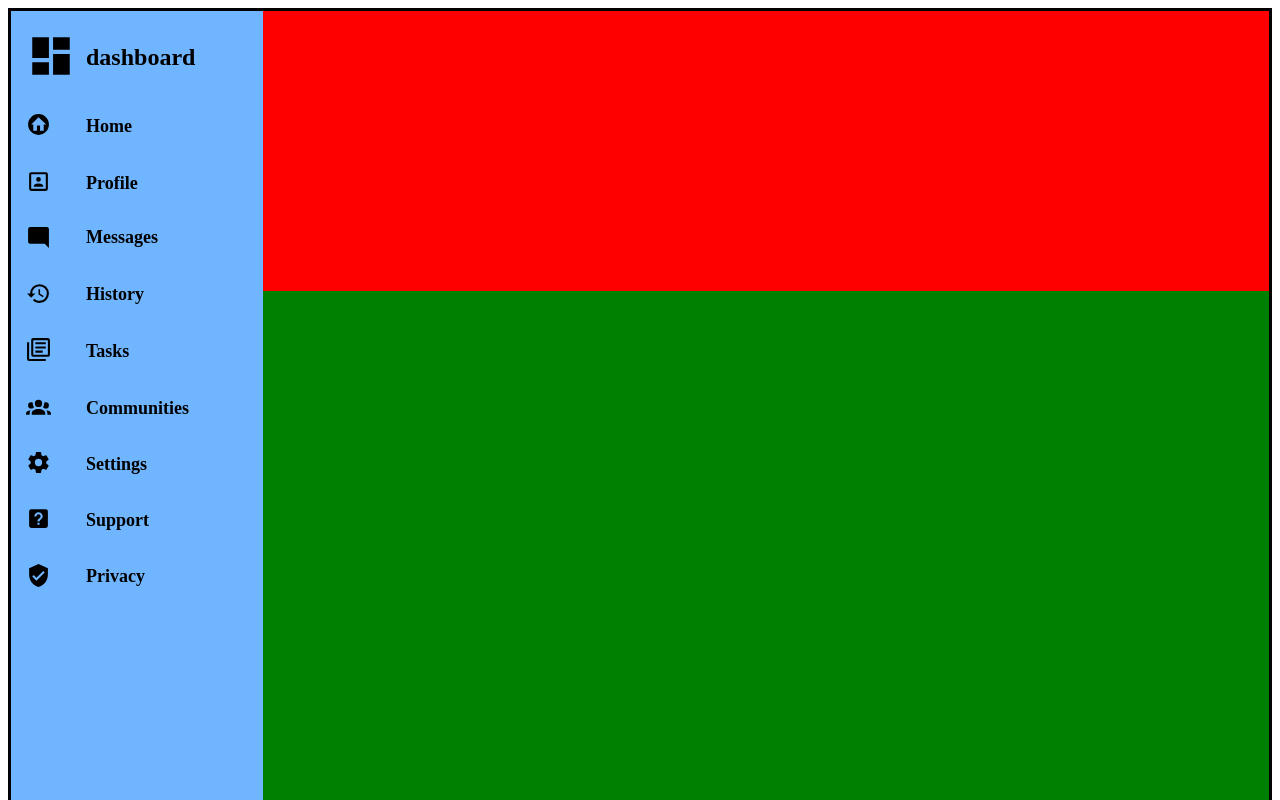
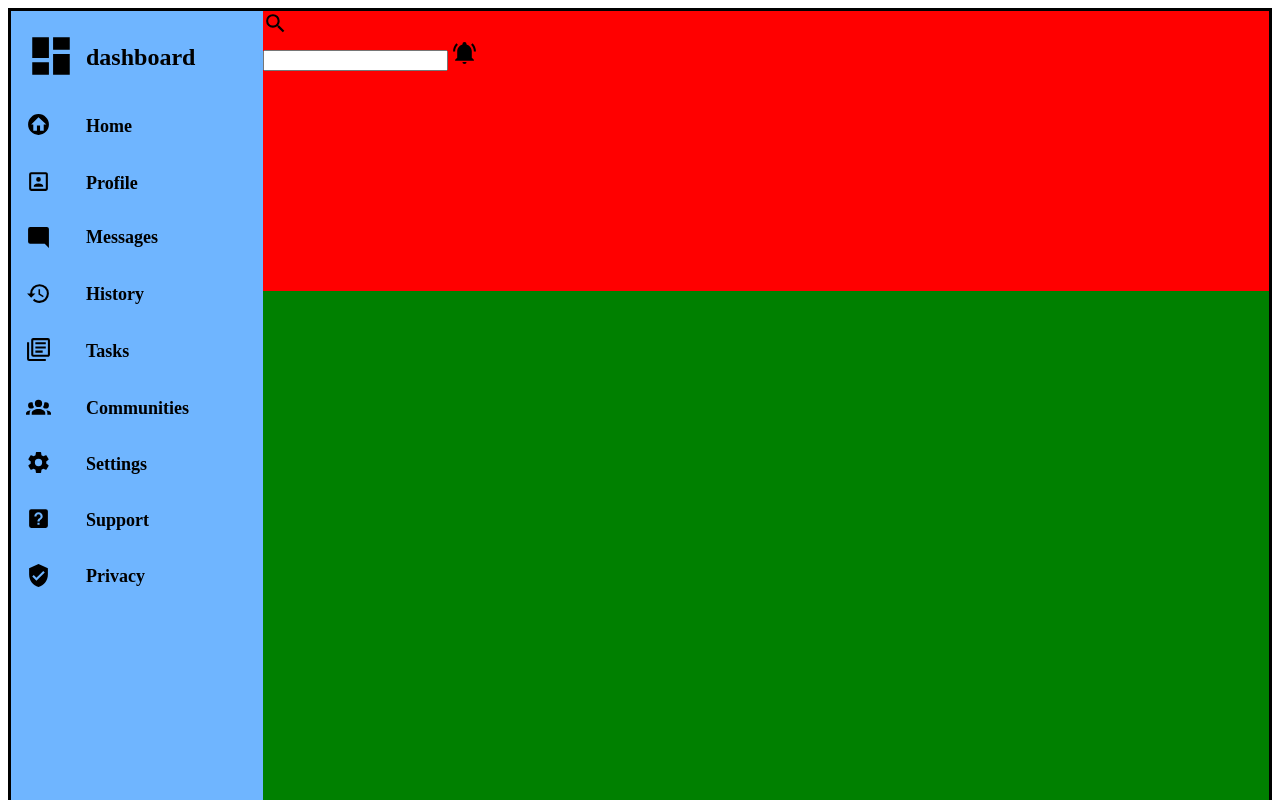
Before and after one commit to charliefenton-png/project-admin-dashboard, a plain HTML site: page index.html in a window 1280 px wide. Shown: the top 800 px of the page. Drawn offline with Linux system fonts and the light colour scheme.

Commit message:
started header

```diff
--- a/index.html
+++ b/index.html
@@ -37,7 +37,15 @@
        </div>
     </div>
     <div class="header">
-
+      <img src="dashboard-images/magnify.svg" alt="magnify icon" width="25" height="25">
+      <div class="searchBar">
+        <label for="search"> </label>
+        <input
+        type="text"
+        id="search"
+        name="search" />
+      <img src="dashboard-images/bell-ring.svg" alt="bell icon" width="25" height="25">
+      </div>
     </div>
     <div class="mainContent">
 
```
Also changed, not shown: dashboard-images/bell-ring.svg (added), dashboard-images/c0ddf359-9782-4e4b-b60a-c60d75a448c0-modified.png (added), dashboard-images/c0ddf359-9782-4e4b-b60a-c60d75a448c0.jpeg (added), dashboard-images/magnify.svg (added).
